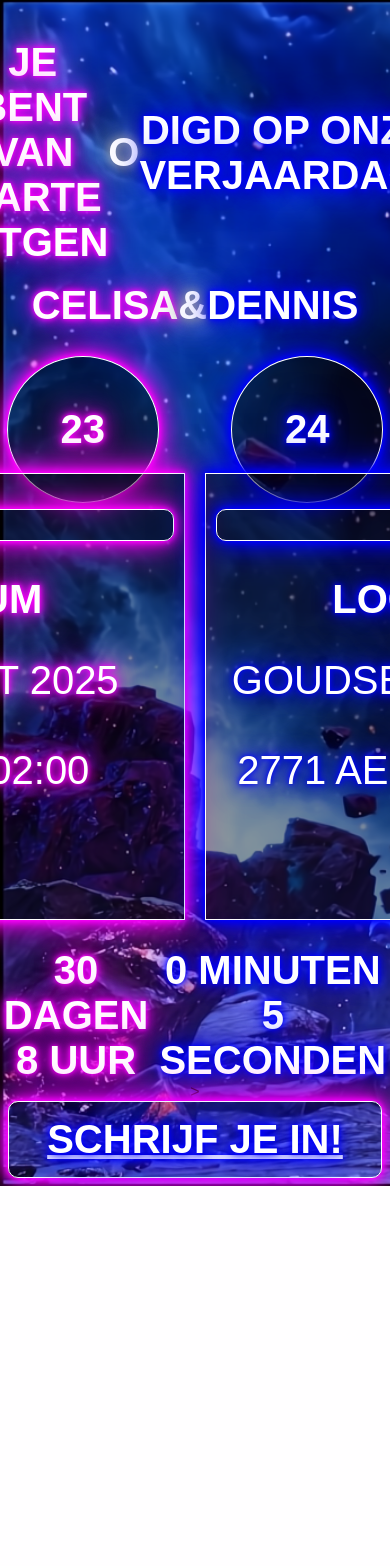
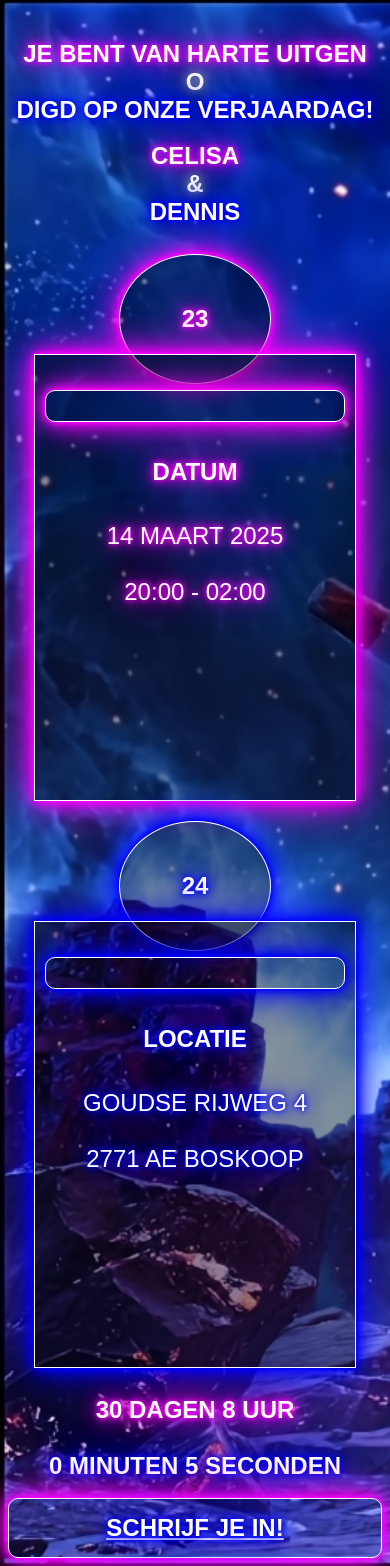
Before and after one commit to DennisGeerlof/DennisGeerlof.github.io, a PHP site: page /invite/index.html in a window 390 px wide; the page is wider, and only the part inside the window is pictured. Before the commit the page ends 1186 px from the top of that part, so only its background shows below. Run offline with PHP 8.4, Linux system fonts and the light colour scheme.

Commit message:
mobile opti

```diff
--- a/invite/index.html
+++ b/invite/index.html
@@ -2,7 +2,7 @@
 <html lang="nl">
 <head>
     <meta charset="UTF-8">
-    <meta name="viewport" content="width=device-width, initial-scale=1.0">
+    <meta name="viewport" content="width=device-width, initial-scale=1.0" />
     <title>Birthday CD</title>
     <link rel="stylesheet" type="text/css" href="styles.css">
     <link rel="shortcut icon" href="favicon.ico">
@@ -45,18 +45,21 @@
         <div class="pink-glow info-column box-pink rondje" style="padding: 50px;">
             <h3>23</h3>
         </div>
-        <div class="blue-glow info-column box-blue rondje" style="padding: 50px;">
+        <div class="blue-glow info-column box-blue rondje hidden-mobile" style="padding: 50px;">
             <h3>24</h3>
         </div>
     </div>
     <div class="info-row">
-        <div class="pink-glow info-column box-pink" style="min-height: 400px;">
+        <div class="pink-glow info-column box-pink data-block" style="min-height: 400px;">
             <div class="box-pink" style="padding: 15px; border-radius: 10px;"></div><br><br>
             <h3>Datum</h3><br><br>
             <p> 14 maart 2025<br><br>
                 20:00 - 02:00</p>
         </div>
-        <div class="blue-glow info-column box-blue" style="min-height: 400px;">
+        <div class="blue-glow info-column box-blue rondje hidden-desktop" style="padding: 50px;">
+            <h3>24</h3>
+        </div>
+        <div class="blue-glow info-column box-blue data-block" style="min-height: 400px;">
             <div class="box-blue" style="padding: 15px; border-radius: 10px;"></div><br><br>
             <h3>Locatie</h3><br><br>
             <p>Goudse Rijweg 4<br><br>
--- a/invite/styles.css
+++ b/invite/styles.css
@@ -68,3 +68,44 @@ body {
 button {
     max-width: 20%;
 }
+
+.hidden-desktop {
+    display: none !important;
+}
+
+/* Mobile-only aanpassingen */
+@media (max-width: 600px) {
+    .hidden-mobile {
+        display: none;
+    }
+
+    .hidden-desktop {
+        display:inline !important;
+    }
+
+    .info-row {
+      flex-direction: column !important;
+      align-items: center;
+    }
+
+    .data-block {
+      min-width: 80% !important;
+    }
+
+    .rondje {
+
+    }
+
+    a > .box-pink {
+      width: 100% !important;
+      max-width: 400px !important;
+    }
+
+    h1, h2 {
+      flex-direction: column !important;
+    }
+
+    h1, h2, h3, p {
+      font-size: 150% !important;
+    }
+  }
```
